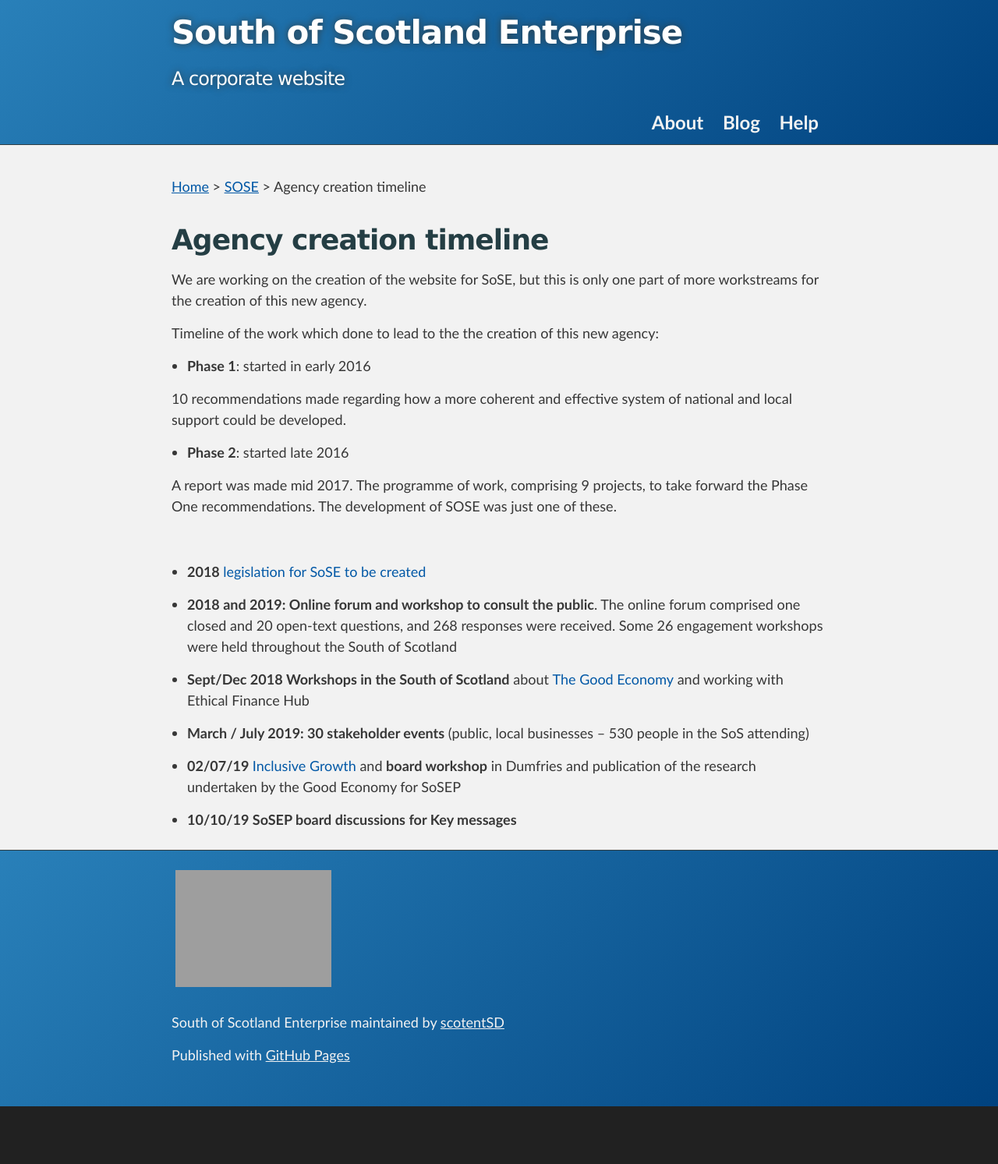
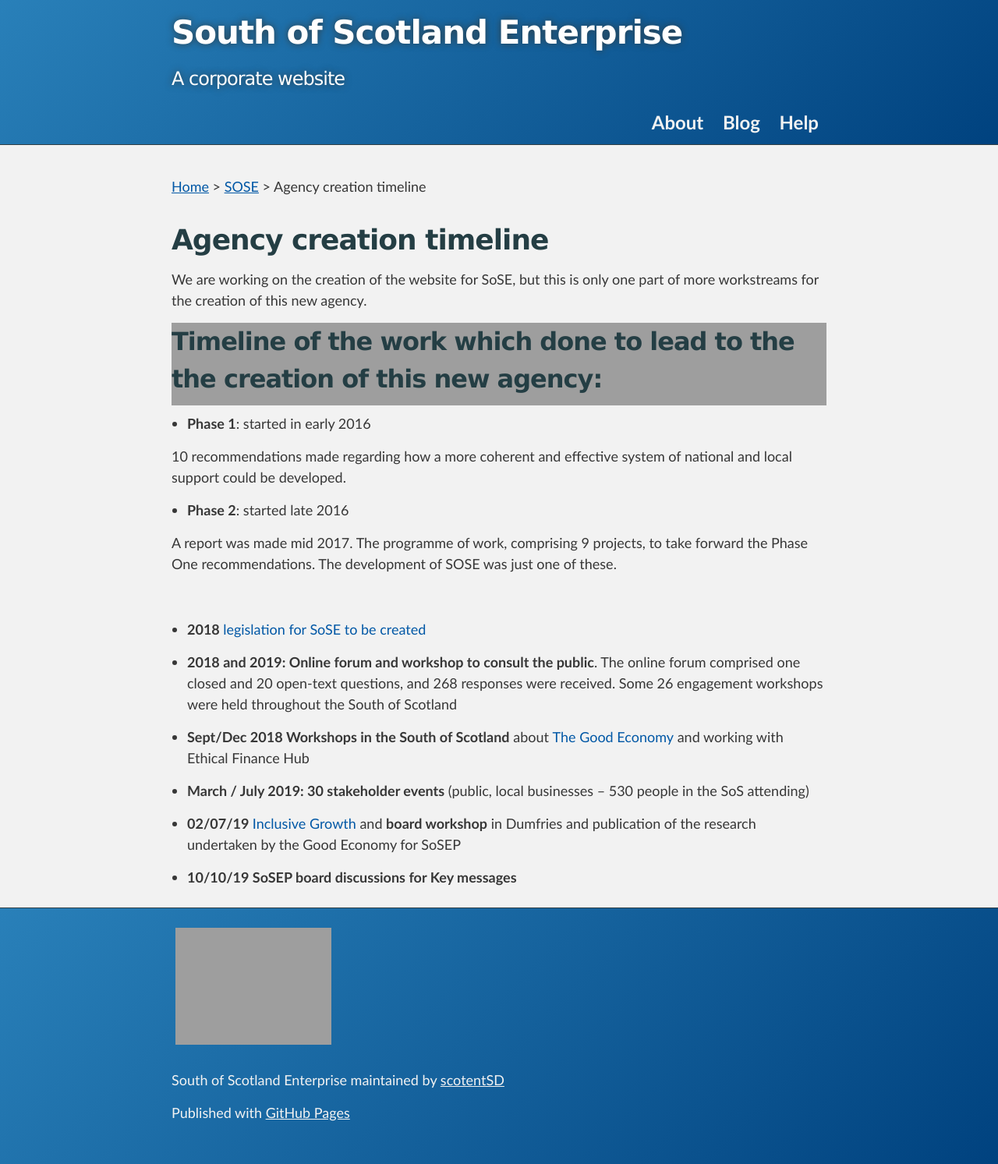
Before and after one commit to scotentSD/SOSE, a Jekyll site: the page built from _posts/2016-01-01-agency-timeline-01-01-2016.md, in a window 1280 px wide. Shown: the whole page at 78% size. Built offline with Jekyll 4.4.1, drawn with Linux system fonts in a browser that asks for light colours; before the commit the page ends 1419 px from its top, so only the background shows below that.

Commit message:
SK add heading

```diff
--- a/_posts/2016-01-01-agency-timeline-01-01-2016.md
+++ b/_posts/2016-01-01-agency-timeline-01-01-2016.md
@@ -9,7 +9,7 @@ display_date: 2016 - 2019 # Date to show on the page
 
 We are working on the creation of the website for SoSE, but this is only one part of more workstreams for the creation of this new agency.
 
-Timeline of the work which done to lead to the the creation of this new agency:
+## Timeline of the work which done to lead to the the creation of this new agency:
 - **Phase 1**: started in early 2016
 
 10 recommendations made regarding how a more coherent and effective system of national and local support could be developed.
```
